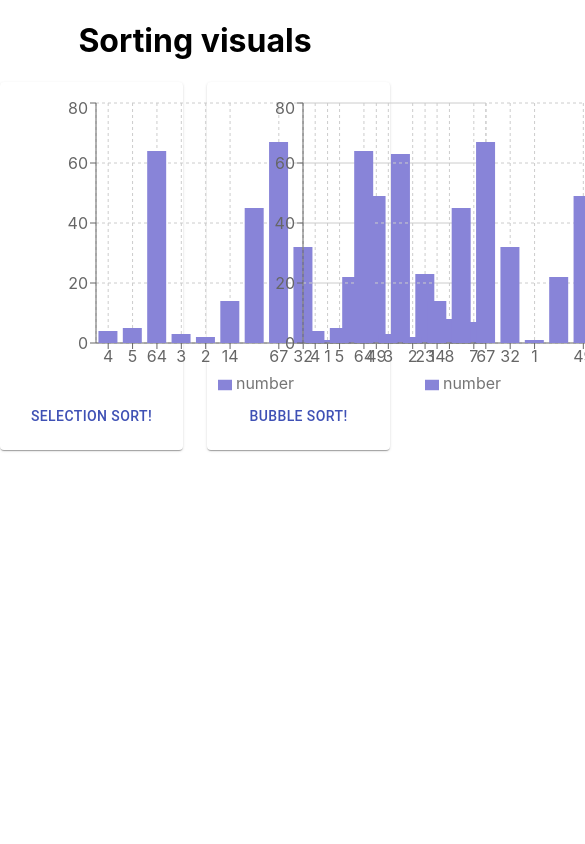
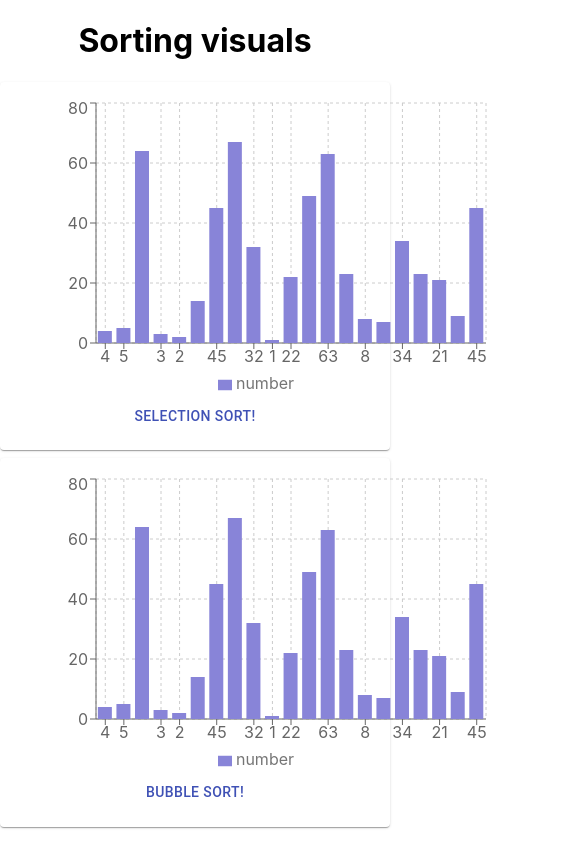
Before and after one commit to 7abhishek/visual-algorithms, a React (Create React App) app: page / in a window 390 px wide. Shown: the top 844 px of the page, 585 px wide, since content can reach past the window. Built offline with nearby package versions, Linux system fonts and the light colour scheme.

Commit message:
gh pages integration. responsive grid

```diff
--- a/package.json
+++ b/package.json
@@ -1,15 +1,19 @@
 {
   "name": "sorting-visuals",
+  "homepage": "https://7abhishek.github.io/visual-algorithms/",
   "version": "0.1.0",
   "private": true,
   "dependencies": {
     "@material-ui/core": "^4.2.0",
+    "gh-pages": "^2.0.1",
     "react": "^16.8.6",
     "react-dom": "^16.8.6",
     "react-scripts": "3.0.1",
     "recharts": "^1.6.2"
   },
   "scripts": {
+    "predeploy": "npm run build",
+    "deploy": "gh-pages -d build",
     "start": "react-scripts start",
     "build": "react-scripts build",
     "test": "react-scripts test",
--- a/src/App.js
+++ b/src/App.js
@@ -1,5 +1,4 @@
 import React from 'react';
-import logo from './logo.svg';
 import './App.css';
 import { makeStyles } from '@material-ui/core/styles';
 import Paper from '@material-ui/core/Paper';
@@ -19,11 +18,14 @@ const useStyles = makeStyles(theme => ({
   },
 }));
 
+const gridContainerSizeXS = 12
+const gridContainerSizeSM = 12
 const gridContainerSize = 6
+
 
 const App = () => {
   const classes = useStyles()
-  const array = [4,5,64,3,2,14,45,67,32,1,22,49,63,23,8,7]
+  const array = [4,5,64,3,2,14,45,67,32,1,22,49,63,23,8,7,34,23,21,9,45]
   const data = array.map(num => {
     return {number: num}
   })
@@ -32,13 +34,13 @@ const App = () => {
   return (
     <div className="App">
       <h1>Sorting visuals</h1>
-      <Grid container spacing={3}>
-        <Grid item xs={gridContainerSize} sm={gridContainerSize} md={gridContainerSize} lg={gridContainerSize}>
+      <Grid container spacing={1}>
+        <Grid item xs={gridContainerSizeXS} sm={gridContainerSizeSM} md={gridContainerSize} lg={gridContainerSize}>
           <Paper className={classes.paper}>
             <SelectionSortComponent inputData={data} delayInMs={delay}/>
           </Paper>
         </Grid>
-        <Grid item xs={gridContainerSize} sm={gridContainerSize} md={gridContainerSize} lg={gridContainerSize}>
+        <Grid item xs={gridContainerSizeSM} sm={gridContainerSizeSM} md={gridContainerSize} lg={gridContainerSize}>
           <Paper className={classes.paper}>
             <BubbleSortComponent inputData={data} delayInMs={delay}/>
           </Paper>
--- a/src/components/BubbleSortComponent.js
+++ b/src/components/BubbleSortComponent.js
@@ -1,6 +1,6 @@
-import React, {useState, useEffect} from 'react'
+import React, {useState} from 'react'
 import {
-    BarChart, Bar, Cell, XAxis, YAxis, CartesianGrid, Tooltip, Legend,
+    BarChart, Bar, XAxis, YAxis, CartesianGrid, Tooltip, Legend,
   } from 'recharts';
 import { Button } from '@material-ui/core';
 
--- a/src/components/SelectionSortComponent.js
+++ b/src/components/SelectionSortComponent.js
@@ -1,6 +1,6 @@
-import React, {useState, useEffect} from 'react'
+import React, {useState} from 'react'
 import {
-    BarChart, Bar, Cell, XAxis, YAxis, CartesianGrid, Tooltip, Legend,
+    BarChart, Bar, XAxis, YAxis, CartesianGrid, Tooltip, Legend,
   } from 'recharts';
 import { Button } from '@material-ui/core';
 
```
Also changed, not shown: 1 other file (tests, documents, lock files or other folders).
